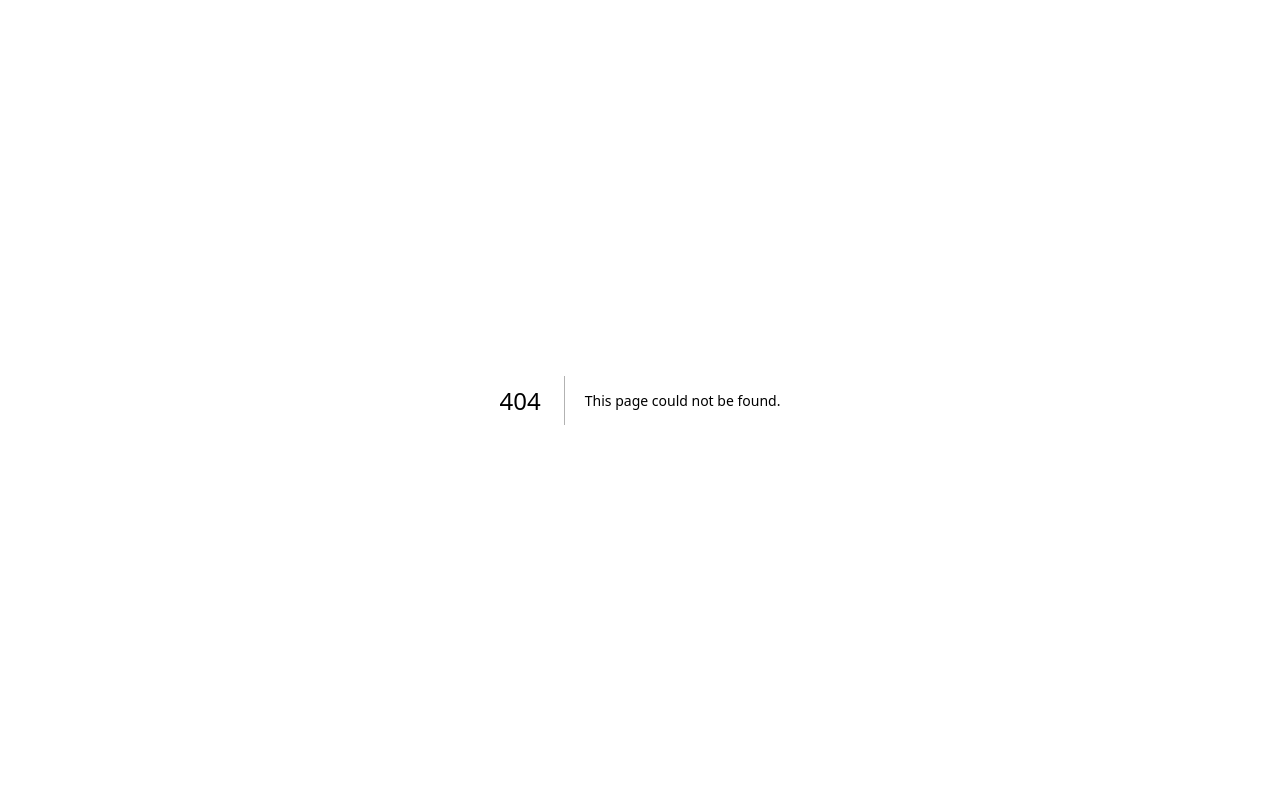
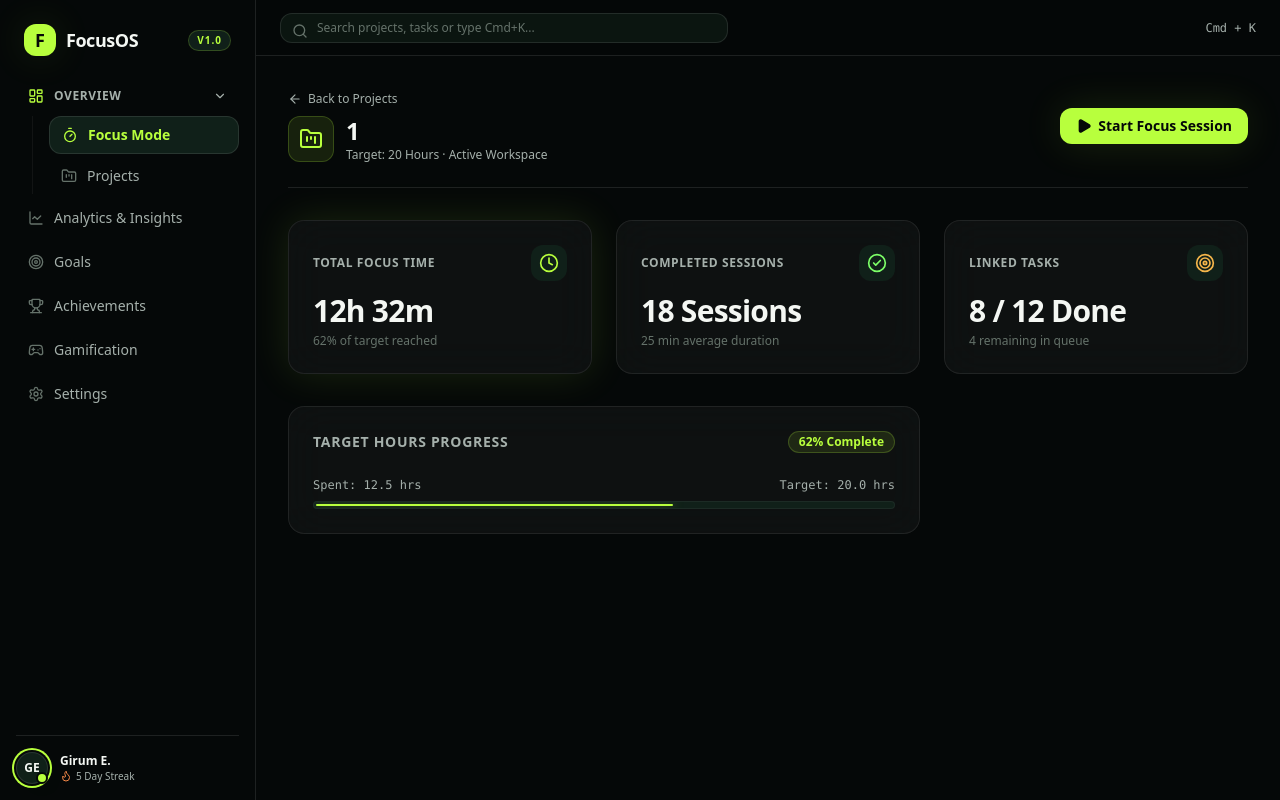
Before and after one commit to girum-endalkachew/focus-os, a Next.js app: page /app/projects/1 in a window 1280 px wide. Before the commit this address had no page. Built offline with nearby package versions, Linux system fonts and the light colour scheme.

Commit message:
fix(build): add scripts/build-prisma.js runner to bypass PC CLI alias collision

```diff
--- /dev/null
+++ b/scripts/build-prisma.js
@@ -0,0 +1,16 @@
+const { execSync } = require('child_process');
+const path = require('path');
+const fs = require('fs');
+
+try {
+  const prismaPkg = require.resolve('prisma/package.json');
+  const prismaDir = path.dirname(prismaPkg);
+  const pkg = JSON.parse(fs.readFileSync(prismaPkg, 'utf8'));
+  const binRel = typeof pkg.bin === 'string' ? pkg.bin : (pkg.bin && pkg.bin.prisma);
+  const binPath = path.join(prismaDir, binRel || 'build/index.js');
+  console.log('⚡ Running local Prisma CLI at:', binPath);
+  execSync(`node "${binPath}" generate`, { stdio: 'inherit' });
+} catch (err) {
+  console.log('⚡ Fallback: Running npx prisma generate...');
+  execSync('npx prisma generate', { stdio: 'inherit' });
+}
--- /dev/null
+++ b/src/app/app/projects/[id]/page.tsx
@@ -0,0 +1,64 @@
+import React from 'react';
+import Link from 'next/link';
+import { GlassCard } from '@/components/ui/GlassCard';
+import { Button } from '@/components/ui/Button';
+import { Badge } from '@/components/ui/Badge';
+import { ProgressBar } from '@/components/ui/ProgressBar';
+import { StatCard } from '@/components/ui/StatCard';
+import { FolderKanban, Play, Clock, CheckCircle2, ArrowLeft, Target, Plus } from 'lucide-react';
+
+export default async function ProjectDetailPage({ params }: { params: Promise<{ id: string }> }) {
+  const resolvedParams = await params;
+  const rawId = resolvedParams?.id || 'ACA-Academy';
+  const projectName = decodeURIComponent(rawId).replace(/-/g, ' ');
+
+  return (
+    <div className="space-y-8">
+      <div className="flex items-center justify-between pb-6 border-b border-white/10">
+        <div className="space-y-2">
+          <Link href="/app/projects" className="inline-flex items-center gap-1.5 text-xs text-[#A5B0AB] hover:text-[#F4F7F3] transition-colors">
+            <ArrowLeft className="h-3.5 w-3.5" /> Back to Projects
+          </Link>
+          <div className="flex items-center gap-3">
+            <div className="p-2.5 rounded-xl bg-[#B8FF3D]/10 text-[#B8FF3D] border border-[#B8FF3D]/20">
+              <FolderKanban className="h-6 w-6" />
+            </div>
+            <div>
+              <h1 className="text-2xl font-extrabold tracking-tight text-[#F4F7F3] capitalize">{projectName}</h1>
+              <p className="text-xs text-[#A5B0AB]">Target: 20 Hours · Active Workspace</p>
+            </div>
+          </div>
+        </div>
+
+        <Link href="/app/focus">
+          <Button variant="primary" size="md">
+            <Play className="h-4 w-4 mr-1.5 fill-current" /> Start Focus Session
+          </Button>
+        </Link>
+      </div>
+
+      <div className="grid grid-cols-1 md:grid-cols-3 gap-6">
+        <StatCard label="TOTAL FOCUS TIME" value="12h 32m" subtitle="62% of target reached" glow={true} icon={<Clock className="h-5 w-5" />} />
+        <StatCard label="COMPLETED SESSIONS" value="18 Sessions" subtitle="25 min average duration" icon={<CheckCircle2 className="h-5 w-5 text-[#7CFF68]" />} />
+        <StatCard label="LINKED TASKS" value="8 / 12 Done" subtitle="4 remaining in queue" icon={<Target className="h-5 w-5 text-[#F5B64B]" />} />
+      </div>
+
+      <div className="grid grid-cols-1 lg:grid-cols-3 gap-6">
+        <GlassCard className="lg:col-span-2 space-y-6">
+          <div className="flex items-center justify-between">
+            <h3 className="text-sm font-semibold text-[#A5B0AB] uppercase tracking-wider">Target Hours Progress</h3>
+            <Badge variant="accent">62% Complete</Badge>
+          </div>
+
+          <div className="space-y-2">
+            <div className="flex justify-between text-xs font-mono text-[#A5B0AB]">
+              <span>Spent: 12.5 hrs</span>
+              <span>Target: 20.0 hrs</span>
+            </div>
+            <ProgressBar value={62} />
+          </div>
+        </GlassCard>
+      </div>
+    </div>
+  );
+}
```
Also changed, not shown: package.json (+33 -32 lines).
